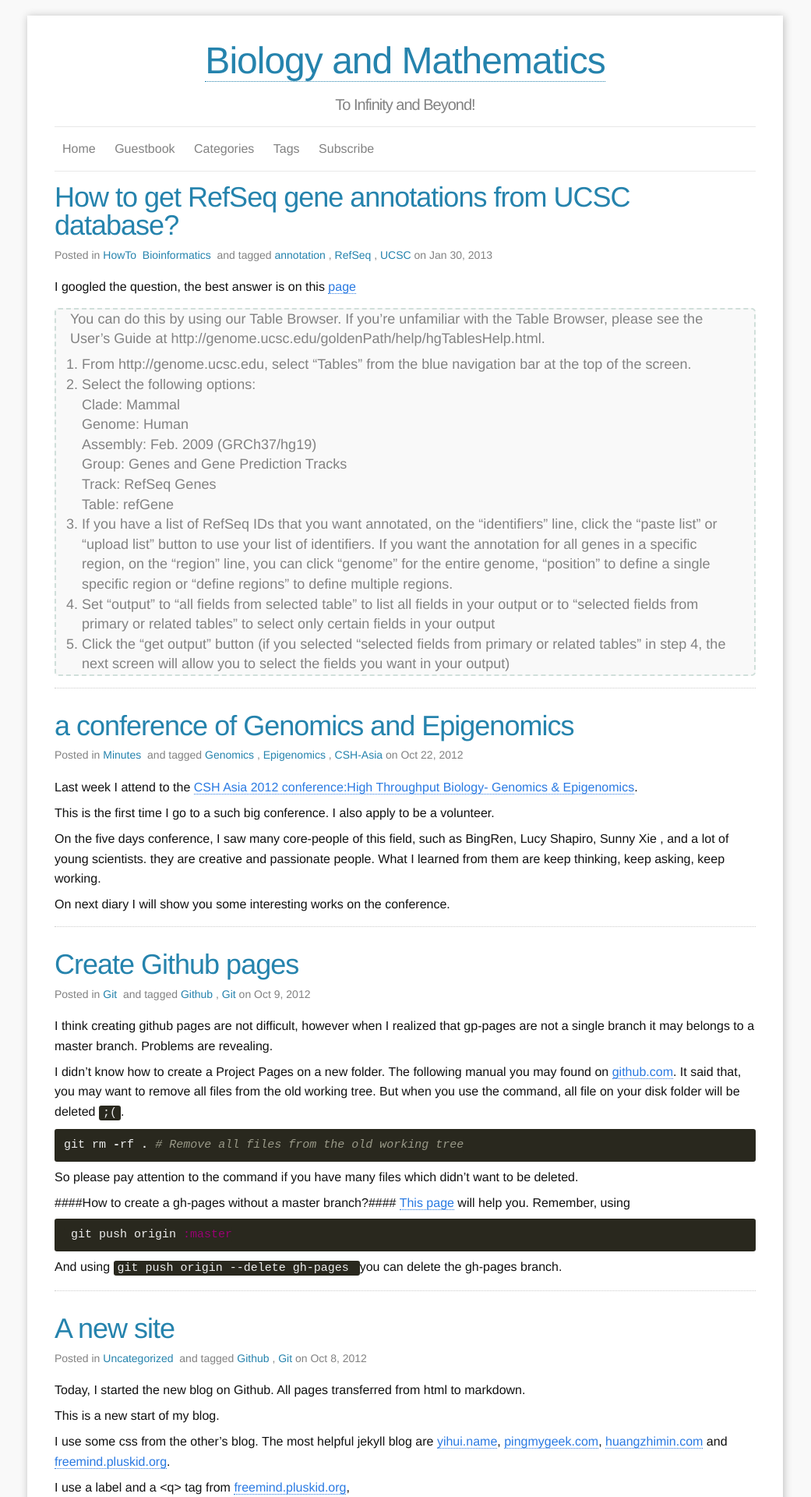
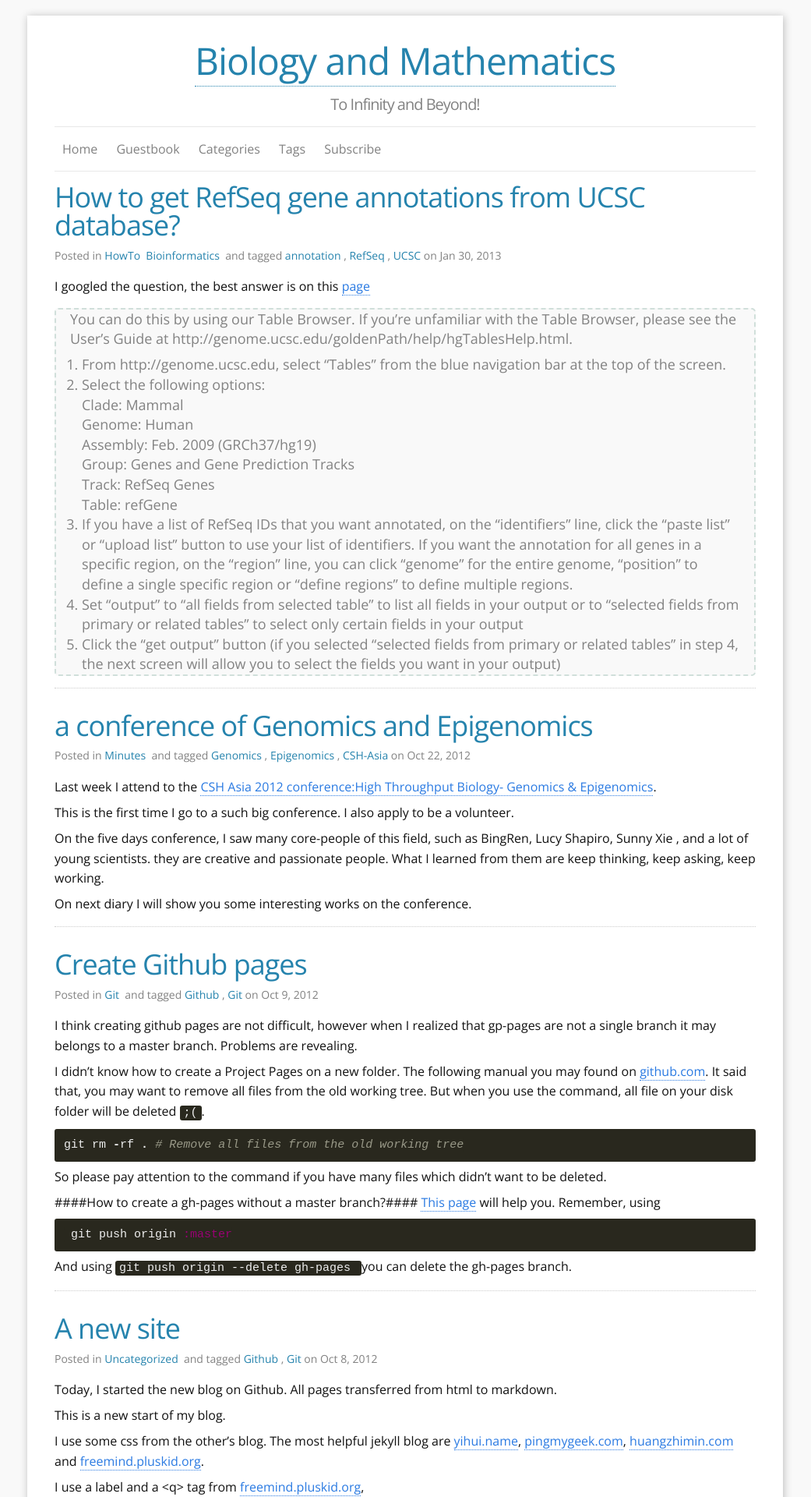
Before and after one commit to arturochian/en, a Jekyll site: the page built from index.html, in a window 1280 px wide. Shown: the top 1920 px of the page at 78% size, without its empty margins (120-1161 px from the left). Built offline with Jekyll 4.4.1, drawn with Linux system fonts in a browser that asks for light colours; formulas are drawn with MathJax 3; the list of posts is cut into pages by our own code.

Commit message:
update font family

```diff
--- a/_sass/_layout.scss
+++ b/_sass/_layout.scss
@@ -335,7 +335,7 @@
   left: -60px;
   top: -25px;
   padding-top: 30px;
-  font-family: 'PT Sans', sans-serif;
+  font-family: 'Open Sans', sans-serif;
 }
 a.label-anchor:target span {
   background-color: #b94a48;
--- a/css/main.scss
+++ b/css/main.scss
@@ -6,7 +6,7 @@
 
 
 // Our variables
-$base-font-family: Helvetica, Arial, sans-serif;
+$base-font-family: 'Open Sans';
 $base-font-size:   16px;
 $small-font-size:  $base-font-size * 0.875;
 $base-line-height: 1.6em;
@@ -57,3 +57,5 @@
         "layout",
         "syntax-highlighting"
 ;
+
+@import url('http://fonts.googleapis.com/css?family=Open+Sans');
```
